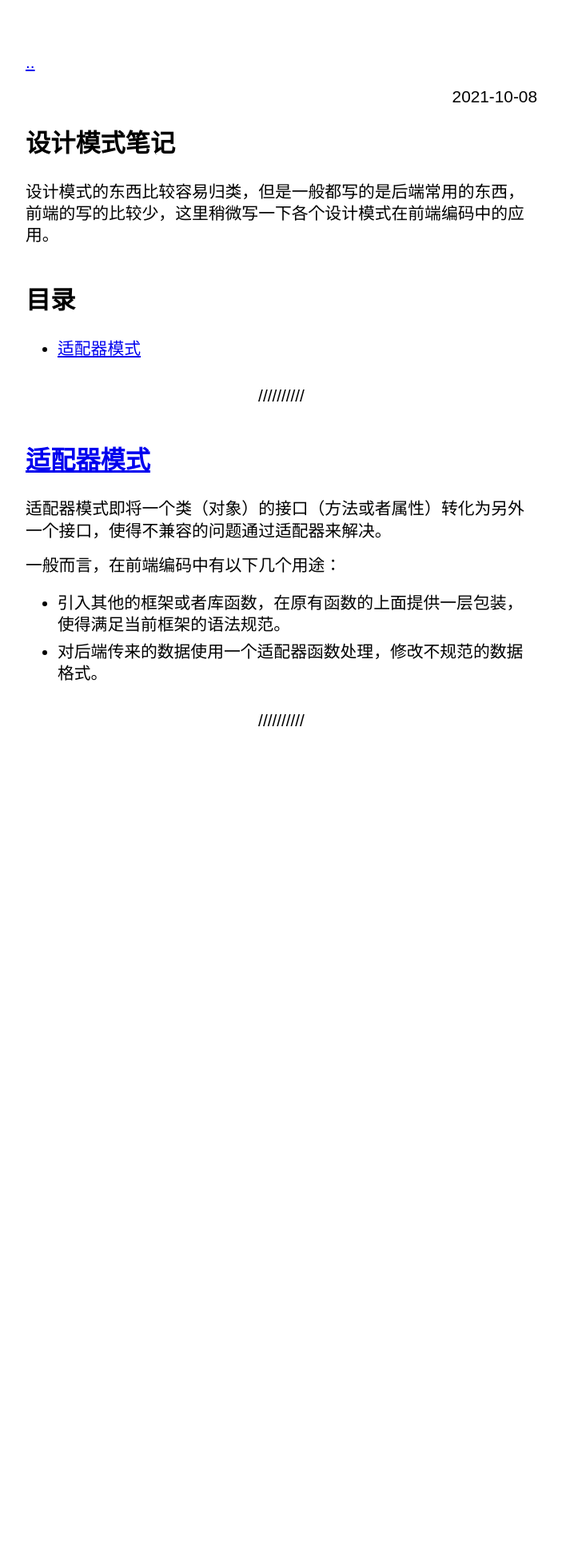
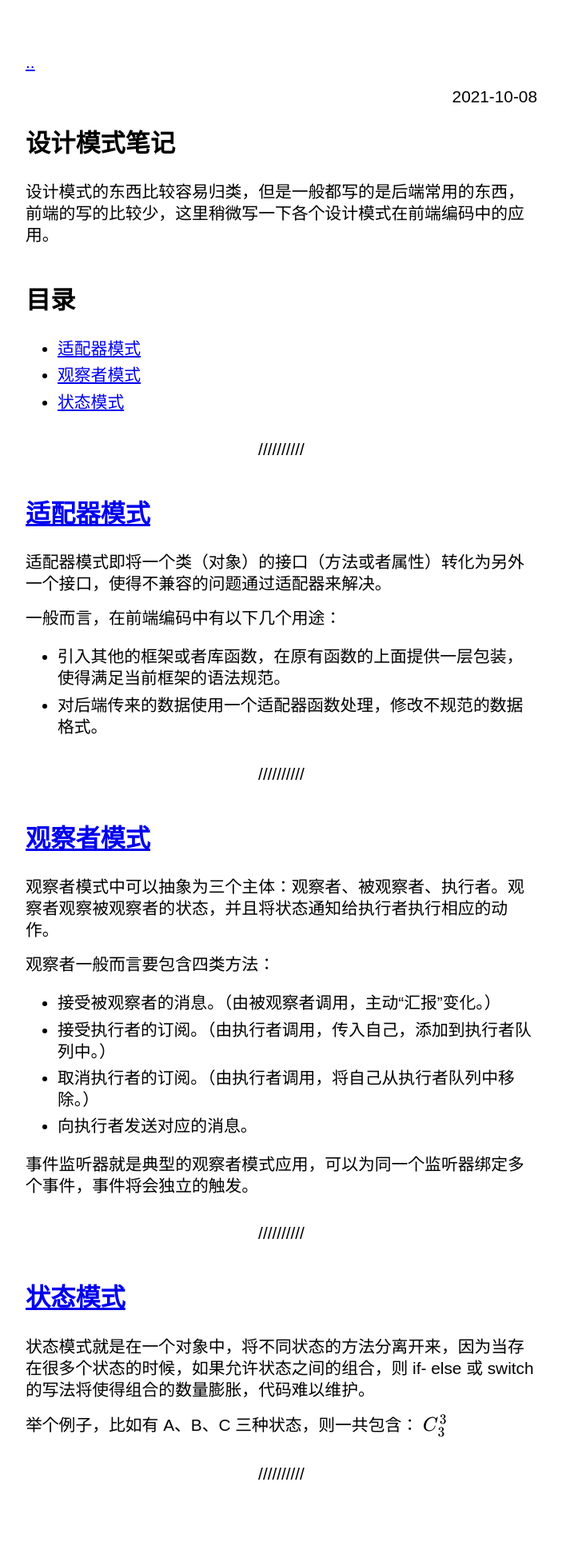
Before and after one commit to wangyu-1999/wangyu-1999.github.io, a Jekyll site: the page built from _posts/2021-10-08-设计模式笔记.md, in a window 1280 px wide. Shown: the whole page at 80% size, without its empty margins (288-991 px from the left). Built offline with Jekyll 4.4.1, drawn with Linux system fonts in a browser that asks for light colours; comment, search, counter and statistics services are not loaded; before the commit the page ends 1010 px from its top, so only the background shows below that.

Commit message:
fix: 修改公式支持

```diff
--- a/_includes/head.html
+++ b/_includes/head.html
@@ -45,7 +45,10 @@
   <script>
     MathJax = {
       tex: {
-        inlineMath: [["$", "$"]],
+        inlineMath: [
+          ["$", "$"],
+          ["\\(", "\\)"],
+        ],
         displayMath: [["$$", "$$"]],
         processEscapes: true,
       },
--- a/_posts/2021-10-08-设计模式笔记.md
+++ b/_posts/2021-10-08-设计模式笔记.md
@@ -9,6 +9,8 @@ title: 设计模式笔记
 ## 目录
 
 - [适配器模式](适配器模式)
+- [观察者模式](#观察者模式)
+- [状态模式](#状态模式)
 
 ---
 
@@ -20,3 +22,29 @@ title: 设计模式笔记
 
 - 引入其他的框架或者库函数，在原有函数的上面提供一层包装，使得满足当前框架的语法规范。
 - 对后端传来的数据使用一个适配器函数处理，修改不规范的数据格式。
+
+---
+
+## [观察者模式](#观察者模式)
+
+观察者模式中可以抽象为三个主体：观察者、被观察者、执行者。观察者观察被观察者的状态，并且将状态通知给执行者执行相应的动作。
+
+观察者一般而言要包含四类方法：
+
+- 接受被观察者的消息。（由被观察者调用，主动“汇报”变化。）
+- 接受执行者的订阅。（由执行者调用，传入自己，添加到执行者队列中。）
+- 取消执行者的订阅。（由执行者调用，将自己从执行者队列中移除。）
+- 向执行者发送对应的消息。
+
+事件监听器就是典型的观察者模式应用，可以为同一个监听器绑定多个事件，事件将会独立的触发。
+
+---
+
+## [状态模式](#状态模式)
+
+状态模式就是在一个对象中，将不同状态的方法分离开来，因为当存在很多个状态的时候，如果允许状态之间的组合，则 if- else 或 switch 的写法将使得组合的数量膨胀，代码难以维护。
+
+举个例子，比如有 A、B、C 三种状态，则一共包含：
+$$
+C_{3}^{3}
+$$
```
